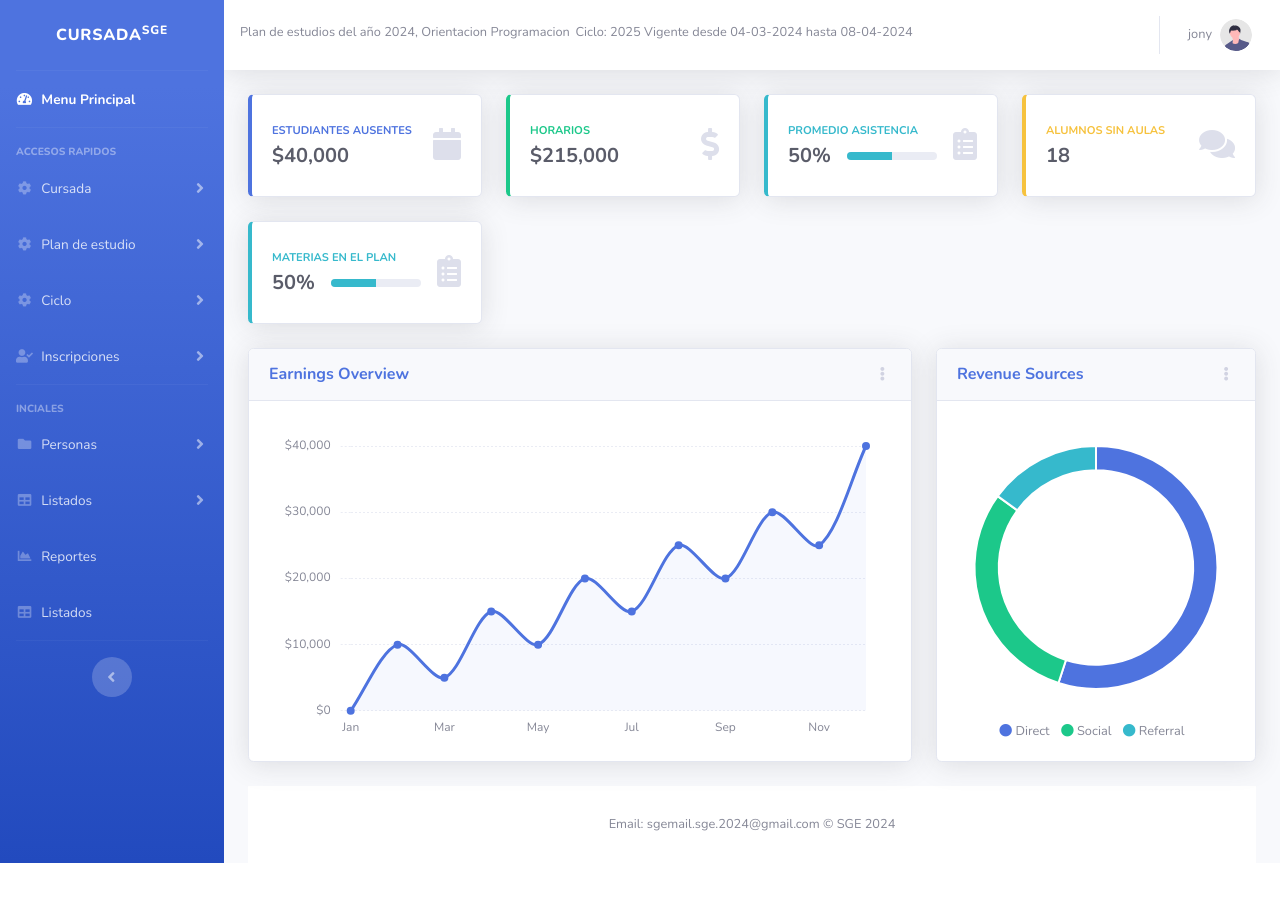
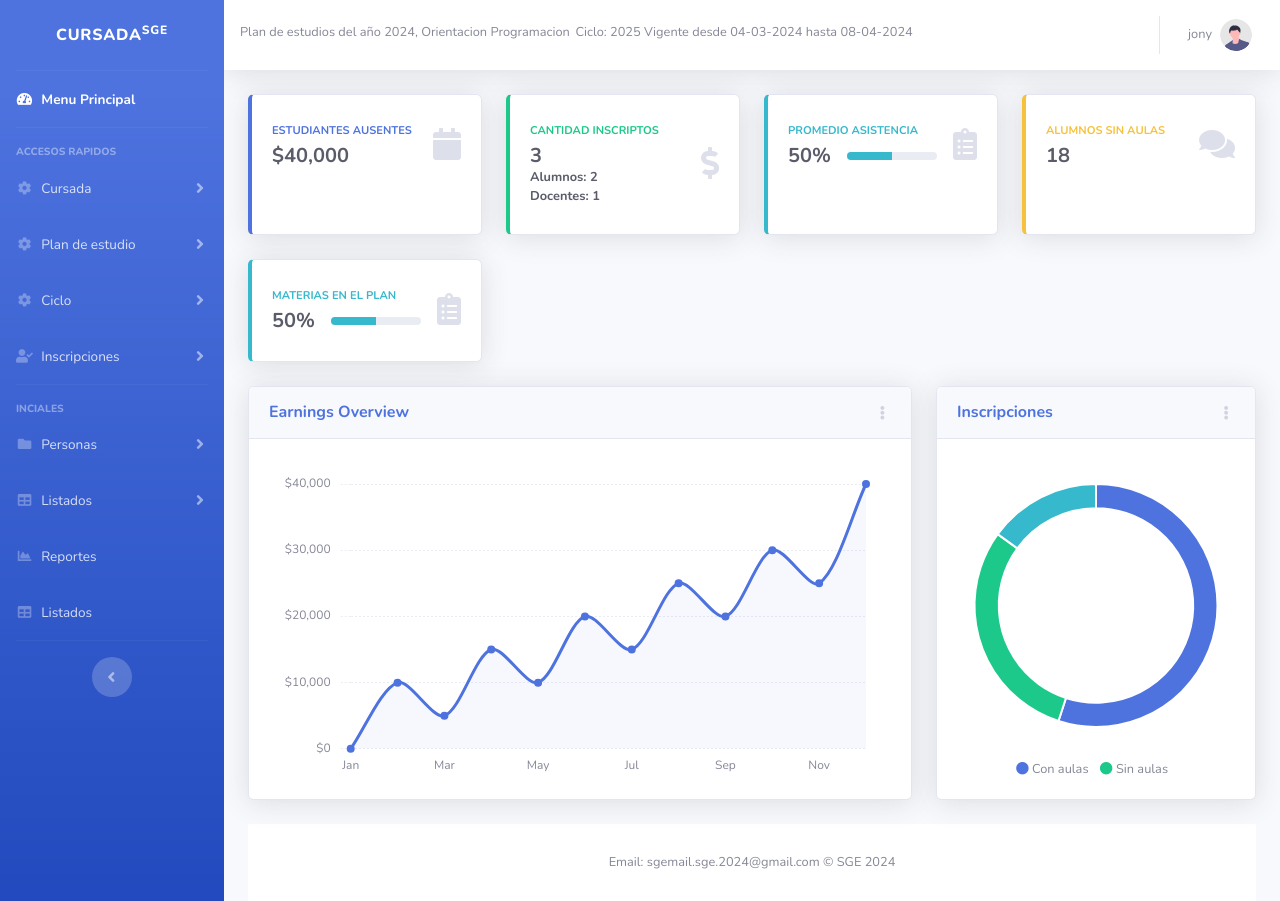
Before and after one commit to jntorres2014/proyecto_sge, a Django app: page /Clases/clases/menu in a window 1280 px wide. Before the commit the page ends 863 px from the top, so only its background shows below. Run offline with Django 4.2, Linux system fonts and the light colour scheme; a user stored in the database is signed in; data comes from the database, SQL or seed files in the repository; both versions use the stored data as it was after the commit; some libraries are stand-ins or nearby versions.

Commit message:
asdasdasd

```diff
--- a/Clases/templates/Cursada/menuCursada.html
+++ b/Clases/templates/Cursada/menuCursada.html
@@ -27,8 +27,10 @@
               <div class="row no-gutters align-items-center">
                   <div class="col mr-2">
                       <div class="text-xs font-weight-bold text-success text-uppercase mb-1">
-                          Horarios</div>
-                      <div class="h5 mb-0 font-weight-bold text-gray-800">$215,000</div>
+                          Cantidad inscriptos</div>
+                      <div class="h5 mb-0 font-weight-bold text-gray-800">{{total}}</div>
+                      <div class="small mb-0 font-weight-bold text-gray-800">Alumnos: {{cantInscriptos}}</div>
+                      <div class="small mb-0 font-weight-bold text-gray-800">Docentes: {{cantDocInscriptos}}</div>
                   </div>
                   <div class="col-auto">
                       <i class="fas fa-dollar-sign fa-2x text-gray-300"></i>
@@ -158,7 +160,7 @@
                               <!-- Card Header - Dropdown -->
                               <div
                                   class="card-header py-3 d-flex flex-row align-items-center justify-content-between">
-                                  <h6 class="m-0 font-weight-bold text-primary">Revenue Sources</h6>
+                                  <h6 class="m-0 font-weight-bold text-primary">Inscripciones</h6>
                                   <div class="dropdown no-arrow">
                                       <a class="dropdown-toggle" href="#" role="button" id="dropdownMenuLink"
                                           data-toggle="dropdown" aria-haspopup="true" aria-expanded="false">
@@ -181,13 +183,10 @@
                                   </div>
                                   <div class="mt-4 text-center small">
                                       <span class="mr-2">
-                                          <i class="fas fa-circle text-primary"></i> Direct
+                                          <i class="fas fa-circle text-primary"></i> Con aulas
                                       </span>
                                       <span class="mr-2">
-                                          <i class="fas fa-circle text-success"></i> Social
-                                      </span>
-                                      <span class="mr-2">
-                                          <i class="fas fa-circle text-info"></i> Referral
+                                          <i class="fas fa-circle text-success"></i> Sin aulas
                                       </span>
                                   </div>
                               </div>
--- a/Clases/views.py
+++ b/Clases/views.py
@@ -4,7 +4,7 @@ from django.shortcuts import HttpResponseRedirect, get_object_or_404
 from django.contrib.auth.decorators import login_required
 from django.views.generic import ListView
 from Clases.forms import CalificacionForm, ConsultaForm, Detalle_HorarioForm, InasistenciasForm, Inasistencias
-from Core.models import Aula, Calificacion, Ciclo, Detalle_Horario, Estudiante, Horario, PlanDeEstudios, Inscripcion,Division
+from Core.models import Aula, Calificacion, Ciclo, Detalle_Horario, Estudiante, Horario, InscripcionDocente, PlanDeEstudios, Inscripcion,Division
 from django.shortcuts import render, redirect
 from django.views.decorators.http import require_POST
 from django.db.models import Q
@@ -28,7 +28,18 @@ def calificacion_view(request):
 
 @login_required
 def menuCursada(request):
-    return render(request, 'Cursada/menuCursada.html')
+    ciclo = Ciclo.objects.get(esActual = True)
+    inscriptos = Inscripcion.objects.filter(ciclo = ciclo)
+    cantInscriptos = inscriptos.count()
+    cantDocInsciptos = InscripcionDocente.objects.filter(ciclo = ciclo).count()
+
+    return render(request, 'Cursada/menuCursada.html',{
+        'ciclo ': ciclo,
+        'cantInscriptos' : cantInscriptos,
+        'cantDocInscriptos' : cantDocInsciptos,
+        'total' : cantInscriptos + cantDocInsciptos
+
+    })
 
 # Create your views here.
 @login_required
--- /dev/null
+++ b/Core/templates/Core/Persona/menuDocente.html
@@ -0,0 +1 @@
+{% extends 'Core/Plan/menuCiclo.html' %}
--- a/principal/views.py
+++ b/principal/views.py
@@ -3,7 +3,7 @@ from django.contrib.auth.forms import UserCreationForm, AuthenticationForm
 from django.contrib.auth.models import User
 from django.contrib.auth import login, logout, authenticate
 
-from Core.models import Ciclo, PlanDeEstudios
+from Core.models import Ciclo, Docente, PlanDeEstudios
 from .forms import TaskForm, UsuarioForm
 from .models import Task
 from django.utils import timezone
@@ -158,4 +158,7 @@ def signin(request):
         })
     else:
         login(request, user)
+        if hasattr(user, 'docente'):
+            print("Era docente")
+            return redirect('Core/Persona/menuDocente.html')
         return redirect('/')
```
Also changed, not shown: Clases/templates/Division/asignar_alumnno_aula.html (+8 -43 lines), sge.db.
